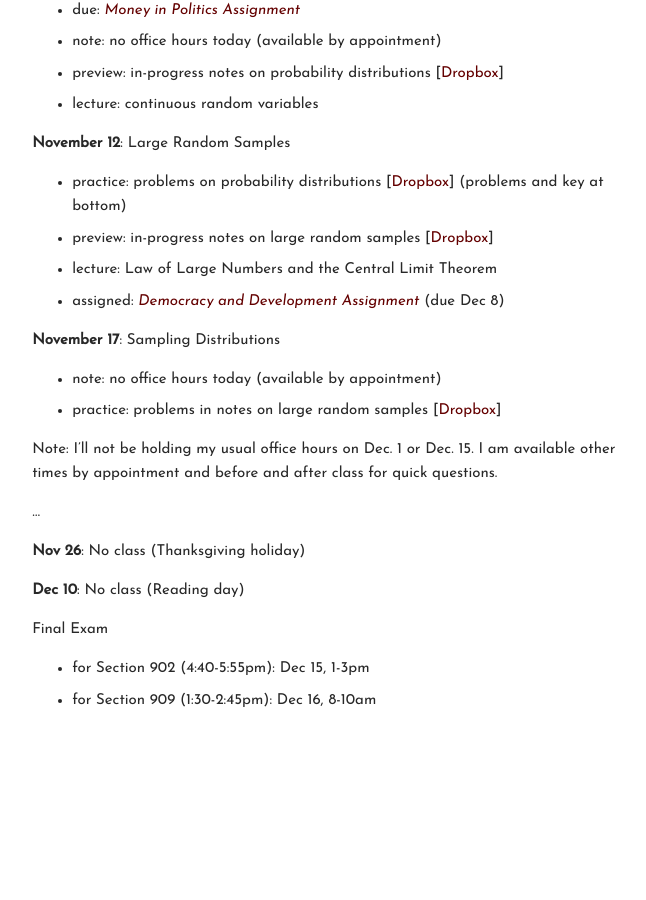
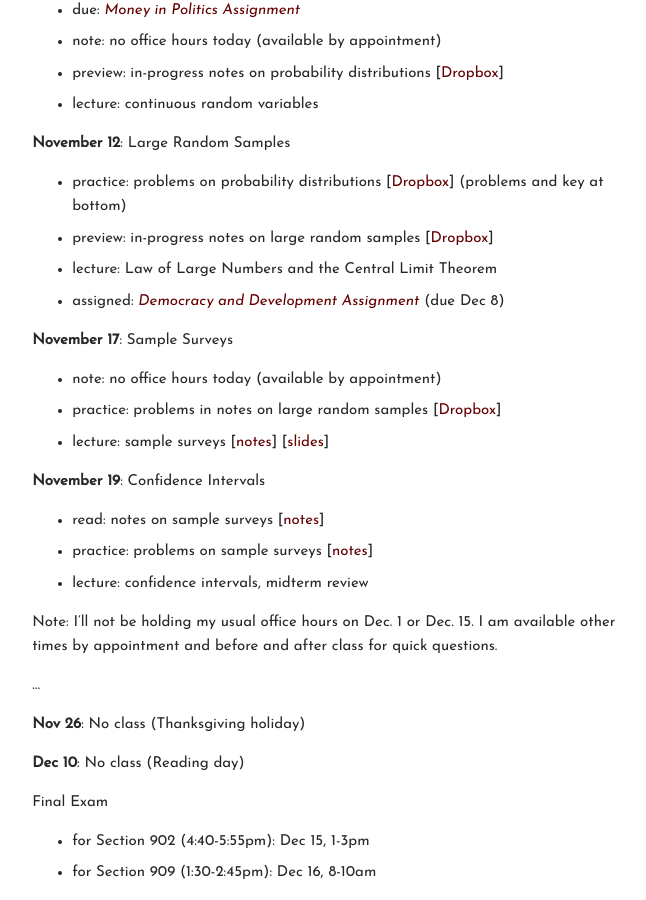
Before and after one commit to carlislerainey/carlislerainey.github.io, a Jekyll site: the page built from teaching/pols-209/index.md, in a window 1280 px wide and 900 px high, scrolled down 4014 px. Shown: the whole window, without its empty margins (430-1076 px from the left). Built offline with Jekyll 4.4.1, drawn with Linux system fonts in a browser that asks for light colours; before the commit the page ends 4742 px from its top, so only the background shows below that.

Commit message:
update schedule

```diff
--- a/teaching/pols-209/index.md
+++ b/teaching/pols-209/index.md
@@ -155,9 +155,15 @@ lecture: discussion of writing
 - lecture: Law of Large Numbers and the Central Limit Theorem
 - assigned: [*Democracy and Development Assignment*](files/wa4.pdf) (due Dec 8)
 
-**November 17**: Sampling Distributions
+**November 17**: Sample Surveys
 - note: no office hours today (available by appointment)
 - practice: problems in notes on large random samples [[Dropbox](https://www.dropbox.com/s/qe728deuj0xxvzh/notes-large-samples.pdf?dl=0)]
+- lecture: sample surveys [[notes](https://www.dropbox.com/s/1pz343t0amkyg84/notes-sample-surveys.pdf?dl=0)] [[slides](https://www.dropbox.com/s/rea33b6jgzpado6/slides-sample-surveys.pdf?dl=0)]
+
+**November 19**: Confidence Intervals
+- read: notes on sample surveys [[notes](https://www.dropbox.com/s/1pz343t0amkyg84/notes-sample-surveys.pdf?dl=0)]
+- practice: problems on sample surveys [[notes](https://www.dropbox.com/s/1pz343t0amkyg84/notes-sample-surveys.pdf?dl=0)]
+- lecture: confidence intervals, midterm review
 
 Note: I'll not be holding my usual office hours on Dec. 1 or Dec. 15. I am available other times by appointment and before and after class for quick questions.
 
```
